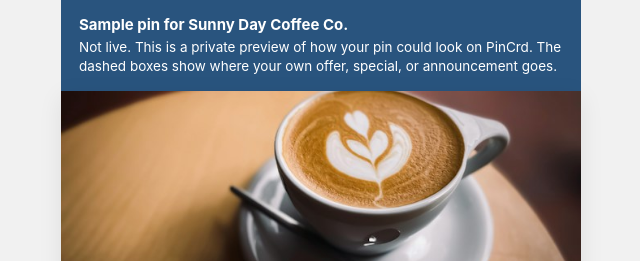
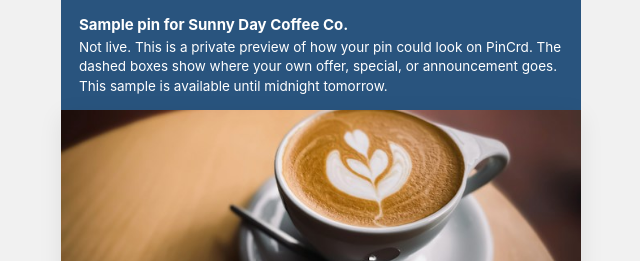
Before and after one commit to djmagicdoug/sixcrd-widgets, a plain HTML site: page pincrd/preview/sunny-day-coffee-co/index.html in a window 1280 px wide. Shown: the top 261 px of the page, without its empty margins (319-959 px from the left). Drawn offline with Linux system fonts and the light colour scheme.

Commit message:
Preview: expires midnight the day after it is built; CTA asks for real offer details
Co-Authored-By: Claude Opus 5.5 <noreply@anthropic.com>
Claude-Session: https://claude.ai/code/session_01GtuoMCEWnraNRf3hJas9Ud

```diff
--- a/pincrd/preview/preview.js
+++ b/pincrd/preview/preview.js
@@ -70,6 +70,21 @@
     return d.length === 10 ? "(" + d.slice(0, 3) + ") " + d.slice(3, 6) + "-" + d.slice(6) : p;
   }
 
+  function addDays(ymd, n) {
+    var d = new Date(ymd + "T12:00:00Z"); d.setUTCDate(d.getUTCDate() + n);
+    return d.toISOString().slice(0, 10);
+  }
+
+  function expiryText(expires) {
+    var today = todayLV();
+    if (expires === today) return "This sample is available until midnight tonight.";
+    if (expires === addDays(today, 1)) return "This sample is available until midnight tomorrow.";
+    var d = new Date(expires + "T12:00:00Z");
+    var days = ["Sunday", "Monday", "Tuesday", "Wednesday", "Thursday", "Friday", "Saturday"];
+    var months = ["January", "February", "March", "April", "May", "June", "July", "August", "September", "October", "November", "December"];
+    return "This sample is available until midnight " + days[d.getUTCDay()] + ", " + months[d.getUTCMonth()] + " " + d.getUTCDate() + ".";
+  }
+
   function guide(title, example) {
     return '<span class="pcv-guide"><b>' + esc(title) + "</b><span>" + esc(example) + "</span></span>";
   }
@@ -78,6 +93,7 @@
     var contact = "";
     var contactEmail = b.contactEmail || "douglas@sixcrd.com";
 
+    if (!b.expires && b.created) b.expires = addDays(b.created, 1);
     if (b.expires && todayLV() > b.expires) {
       root.innerHTML = '<div class="pcv-ended" role="status"><strong>This sample has ended.</strong><br>Want to see your pin on PinCrd? <a href="mailto:' + esc(contactEmail) + '">Reach out to Douglas</a>.</div>';
       return;
@@ -105,7 +121,7 @@
 
     root.className = "pcv";
     root.innerHTML =
-      '<div class="pcv-banner" role="note"><strong>Sample pin for ' + esc(b.business) + "</strong>Not live. This is a private preview of how your pin could look on PinCrd. The dashed boxes show where your own offer, special, or announcement goes.</div>" +
+      '<div class="pcv-banner" role="note"><strong>Sample pin for ' + esc(b.business) + "</strong>Not live. This is a private preview of how your pin could look on PinCrd. The dashed boxes show where your own offer, special, or announcement goes." + (b.expires ? " " + esc(expiryText(b.expires)) : "") + "</div>" +
       '<article class="pcv-sheet" aria-label="Sample pin for ' + esc(b.business) + '">' +
         '<div class="pcv-hero"><span class="pcv-emoji" aria-hidden="true">' + esc(b.emoji || "📌") + "</span>" + photo + logo + "</div>" +
         '<div class="pcv-body' + (b.logo ? " pcv-pad" : "") + '">' +
@@ -127,8 +143,8 @@
           '<div class="pcv-actions"><span class="pcv-btn">Your button<br>(Book, Order, Menu)</span><span class="pcv-btn">Second button<br>(optional)</span></div>' +
         "</div>" +
       "</article>" +
-      '<div class="pcv-cta"><strong>Like how this looks?</strong>Send Douglas your offer or announcement and your pin can go live on Thursday.' +
-        '<br><a href="mailto:' + esc(contactEmail) + "?subject=" + esc(encodeURIComponent("My PinCrd pin: " + b.business)) + '">Email Douglas</a></div>' +
+      '<div class="pcv-cta"><strong>Want to see it with your real offer?</strong>Send your headline, what is happening, and how customers get it, and you will get this same sample back with your offer filled in. No commitment.' +
+        '<br><a href="' + esc(b.formUrl || ("mailto:" + contactEmail + "?subject=" + encodeURIComponent("Sample pin details: " + b.business) + "&body=Hi Douglas,%0D%0A%0D%0AHere are my details for a sample pin:%0D%0A%0D%0AHeadline:%0D%0AWhat's happening:%0D%0AHow customers get it:%0D%0AGood to know:%0D%0AEnd date:%0D%0A%0D%0AThanks,")) + '"' + (b.formUrl ? ' target="_blank" rel="noopener"' : "") + '>Send my offer details</a></div>' +
       '<p class="pcv-foot">PinCrd is a product of SixCrd.</p>';
   }
 
--- a/pincrd/preview/sunny-day-coffee-co/index.html
+++ b/pincrd/preview/sunny-day-coffee-co/index.html
@@ -21,7 +21,7 @@ window.PINCRD_PREVIEW = {
   hours: { mon: "6:30-15:00", tue: "6:30-15:00", wed: "6:30-15:00", thu: "6:30-15:00", fri: "6:30-15:00", sat: "7:00-14:00", sun: "7:00-14:00" },
   headlineExample: "Example: New winter drink menu is here",
   detailsExample: "Example: Peppermint mochas and maple lattes are back through December.",
-  expires: "2026-12-15"
+  created: "2026-11-15"
 };
 </script>
 <script src="../preview.js" defer></script>
```
